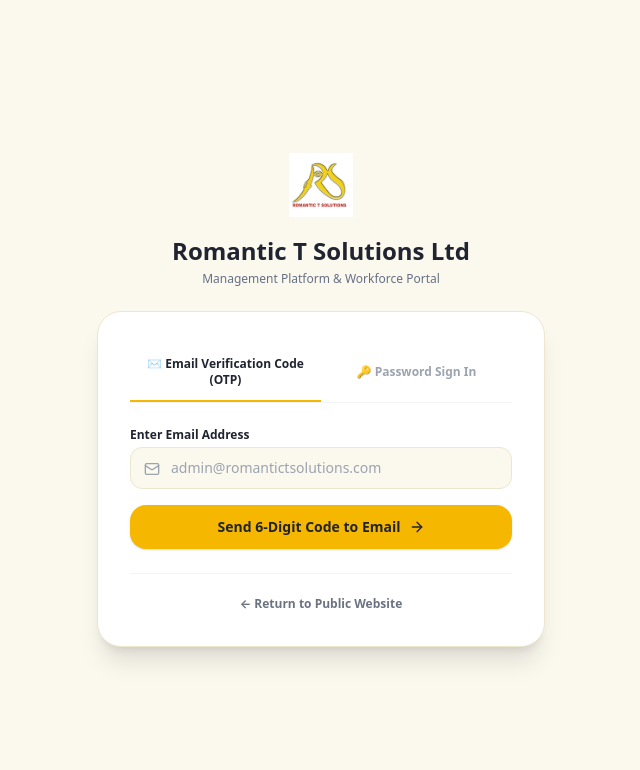
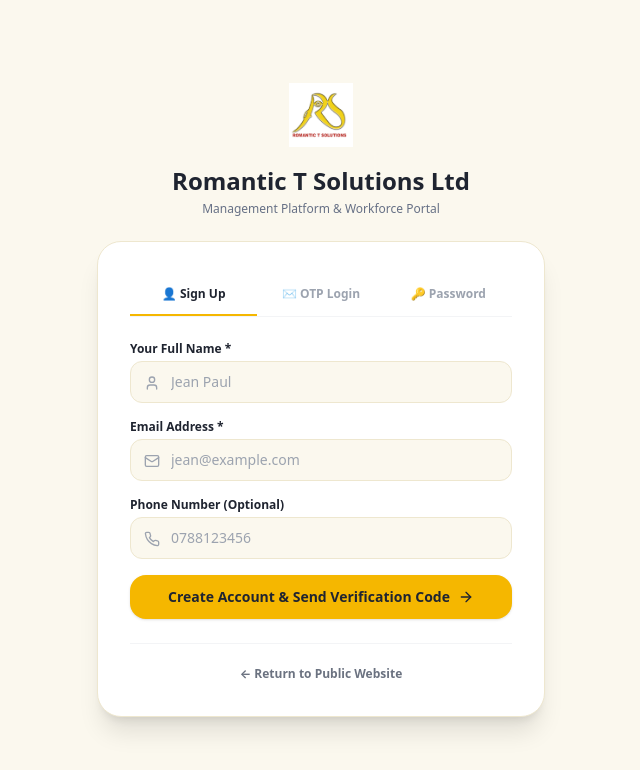
Before and after one commit to benirbenjamin/isando, a React (Vite) app: page /login in a window 1280 px wide. Shown: the top 770 px of the page, without its empty margins (319-959 px from the left). Built offline with nearby package versions, Linux system fonts and the light colour scheme; the HTML template or start-up script is replaced by a standard one.

Commit message:
Add User Signup flow, OTP email verification auto-login, and remove OTP exposure

```diff
--- a/src/context/AuthContext.jsx
+++ b/src/context/AuthContext.jsx
@@ -23,6 +23,10 @@
       setLoading(false);
     }
   }, []);
+
+  const signup = async (fullName, email, phone) => {
+    return api.post('/auth/signup', { fullName, email, phone });
+  };
 
   const requestOtp = async (email) => {
     return api.post('/auth/request-otp', { email });
@@ -57,6 +61,7 @@
     <AuthContext.Provider value={{
       user,
       loading,
+      signup,
       requestOtp,
       verifyOtp,
       loginWithPassword,
--- a/src/pages/LoginPage.jsx
+++ b/src/pages/LoginPage.jsx
@@ -1,32 +1,47 @@
 import React, { useState } from 'react';
 import { useNavigate, Link } from 'react-router-dom';
-import { KeyRound, Mail, ArrowRight, ShieldCheck, Lock } from 'lucide-react';
+import { KeyRound, Mail, ArrowRight, User, Lock, Phone } from 'lucide-react';
 import { useAuth } from '../context/AuthContext';
 
 export default function LoginPage() {
-  const [tab, setTab] = useState('otp'); // 'otp' or 'password'
+  const [tab, setTab] = useState('signup'); // 'signup', 'otp', 'password'
+  const [fullName, setFullName] = useState('');
   const [email, setEmail] = useState('');
+  const [phone, setPhone] = useState('');
   const [otpCode, setOtpCode] = useState('');
   const [password, setPassword] = useState('');
-  const [step, setStep] = useState(1); // 1 = enter email, 2 = enter code
+  const [step, setStep] = useState(1); // 1 = enter details/email, 2 = enter 6-digit OTP code
   const [loading, setLoading] = useState(false);
   const [error, setError] = useState('');
-  const [devOtpInfo, setDevOtpInfo] = useState('');
 
-  const { requestOtp, verifyOtp, loginWithPassword } = useAuth();
+  const { signup, requestOtp, verifyOtp, loginWithPassword } = useAuth();
   const navigate = useNavigate();
 
+  // Handle Signup
+  const handleSignup = async (e) => {
+    e.preventDefault();
+    setError('');
+    setLoading(true);
+
+    try {
+      await signup(fullName, email, phone);
+      setStep(2); // Move to OTP verification screen
+    } catch (err) {
+      setError(err.message || 'Failed to process signup');
+    } finally {
+      setLoading(false);
+    }
+  };
+
+  // Handle Request OTP for existing email
   const handleRequestOtp = async (e) => {
     e.preventDefault();
     setError('');
     setLoading(true);
 
     try {
-      const res = await requestOtp(email);
+      await requestOtp(email);
       setStep(2);
-      if (res.devCode) {
-        setDevOtpInfo(`[DEV CODE]: ${res.devCode}`);
-      }
     } catch (err) {
       setError(err.message || 'Failed to send verification code');
     } finally {
@@ -34,6 +49,7 @@
     }
   };
 
+  // Handle Verify OTP and Auto Login
   const handleVerifyOtp = async (e) => {
     e.preventDefault();
     setError('');
@@ -41,7 +57,7 @@
 
     try {
       await verifyOtp(email, otpCode);
-      navigate('/dashboard');
+      navigate('/dashboard'); // Automatically log in and redirect
     } catch (err) {
       setError(err.message || 'Verification failed');
     } finally {
@@ -49,6 +65,7 @@
     }
   };
 
+  // Handle Password Login Fallback
   const handlePasswordLogin = async (e) => {
     e.preventDefault();
     setError('');
@@ -88,16 +105,22 @@
         {/* Auth Mode Tabs */}
         <div className="flex border-b border-gray-100 mb-6 font-bold text-xs">
           <button
-            onClick={() => { setTab('otp'); setError(''); }}
+            onClick={() => { setTab('signup'); setStep(1); setError(''); }}
+            className={`flex-1 py-3 text-center border-b-2 transition ${tab === 'signup' ? 'border-brand-yellow text-brand-dark font-extrabold' : 'border-transparent text-gray-400 hover:text-gray-600'}`}
+          >
+            👤 Sign Up
+          </button>
+          <button
+            onClick={() => { setTab('otp'); setStep(1); setError(''); }}
             className={`flex-1 py-3 text-center border-b-2 transition ${tab === 'otp' ? 'border-brand-yellow text-brand-dark font-extrabold' : 'border-transparent text-gray-400 hover:text-gray-600'}`}
           >
-            ✉️ Email Verification Code (OTP)
+            ✉️ OTP Login
           </button>
           <button
             onClick={() => { setTab('password'); setError(''); }}
             className={`flex-1 py-3 text-center border-b-2 transition ${tab === 'password' ? 'border-brand-yellow text-brand-dark font-extrabold' : 'border-transparent text-gray-400 hover:text-gray-600'}`}
           >
-            🔑 Password Sign In
+            🔑 Password
           </button>
         </div>
 
@@ -107,14 +130,116 @@
           </div>
         )}
 
-        {/* TAB 1: OTP Email Login */}
+        {/* STEP 2: VERIFY OTP CODE (COMMON FOR SIGNUP & OTP LOGIN) */}
+        {step === 2 && (tab === 'signup' || tab === 'otp') ? (
+          <form onSubmit={handleVerifyOtp} className="space-y-4">
+            <div className="bg-brand-soft border border-brand-border p-3 rounded-xl text-xs text-brand-dark flex justify-between items-center">
+              <span>Verification sent to: <strong>{email}</strong></span>
+              <button type="button" onClick={() => setStep(1)} className="text-brand-red font-bold hover:underline">Edit Email</button>
+            </div>
+
+            <p className="text-xs text-gray-500">
+              Please check your email inbox for the 6-digit verification code and enter it below.
+            </p>
+
+            <div>
+              <label className="text-xs font-extrabold text-brand-dark block mb-1">
+                Enter 6-Digit Code
+              </label>
+              <div className="relative">
+                <KeyRound className="w-4 h-4 text-gray-400 absolute left-3.5 top-3.5" />
+                <input
+                  type="text"
+                  maxLength={6}
+                  required
+                  placeholder="123456"
+                  value={otpCode}
+                  onChange={(e) => setOtpCode(e.target.value)}
+                  className="w-full pl-10 pr-4 py-2.5 bg-brand-soft border border-brand-border rounded-xl text-lg font-black tracking-widest text-center focus:outline-none focus:ring-2 focus:ring-brand-yellow"
+                />
+              </div>
+            </div>
+
+            <button
+              type="submit"
+              disabled={loading}
+              className="w-full bg-brand-red hover:bg-brand-redDark text-white py-3 rounded-2xl font-black text-sm shadow transition flex items-center justify-center gap-2"
+            >
+              {loading ? 'Verifying...' : 'Verify Code & Sign In Automatically'}
+            </button>
+          </form>
+        ) : (
+          <>
+            {/* TAB 1: SIGNUP */}
+            {tab === 'signup' && (
+              <form onSubmit={handleSignup} className="space-y-4">
+                <div>
+                  <label className="text-xs font-extrabold text-brand-dark block mb-1">
+                    Your Full Name *
+                  </label>
+                  <div className="relative">
+                    <User className="w-4 h-4 text-gray-400 absolute left-3.5 top-3.5" />
+                    <input
+                      type="text"
+                      required
+                      placeholder="Jean Paul"
+                      value={fullName}
+                      onChange={(e) => setFullName(e.target.value)}
+                      className="w-full pl-10 pr-4 py-2.5 bg-brand-soft border border-brand-border rounded-xl text-sm focus:outline-none focus:ring-2 focus:ring-brand-yellow"
+                    />
+                  </div>
+                </div>
+
+                <div>
+                  <label className="text-xs font-extrabold text-brand-dark block mb-1">
+                    Email Address *
+                  </label>
+                  <div className="relative">
+                    <Mail className="w-4 h-4 text-gray-400 absolute left-3.5 top-3.5" />
+                    <input
+                      type="email"
+                      required
+                      placeholder="jean@example.com"
+                      value={email}
+                      onChange={(e) => setEmail(e.target.value)}
+                      className="w-full pl-10 pr-4 py-2.5 bg-brand-soft border border-brand-border rounded-xl text-sm focus:outline-none focus:ring-2 focus:ring-brand-yellow"
+                    />
+                  </div>
+                </div>
+
+                <div>
+                  <label className="text-xs font-extrabold text-brand-dark block mb-1">
+                    Phone Number (Optional)
+                  </label>
+                  <div className="relative">
+                    <Phone className="w-4 h-4 text-gray-400 absolute left-3.5 top-3.5" />
+                    <input
+                      type="tel"
+                      placeholder="0788123456"
+                      value={phone}
+                      onChange={(e) => setPhone(e.target.value)}
+                      className="w-full pl-10 pr-4 py-2.5 bg-brand-soft border border-brand-border rounded-xl text-sm focus:outline-none focus:ring-2 focus:ring-brand-yellow"
+                    />
+                  </div>
+                </div>
+
+                <button
+                  type="submit"
+                  disabled={loading}
+                  className="w-full bg-brand-yellow hover:bg-brand-yellowDark text-brand-dark py-3 rounded-2xl font-black text-sm shadow transition flex items-center justify-center gap-2"
+                >
+                  {loading ? 'Processing Signup...' : 'Create Account & Send Verification Code'}
+                  <ArrowRight className="w-4 h-4" />
+                </button>
+              </form>
+            )}
+
+            {/* TAB 2: EXISTING OTP LOGIN */}
             {tab === 'otp' && (
-          <div>
-            {step === 1 ? (
               <form onSubmit={handleRequestOtp} className="space-y-4">
                 <div>
                   <label className="text-xs font-extrabold text-brand-dark block mb-1">
-                    Enter Email Address
+                    Registered Email Address
                   </label>
                   <div className="relative">
                     <Mail className="w-4 h-4 text-gray-400 absolute left-3.5 top-3.5" />
@@ -138,50 +263,9 @@
                   <ArrowRight className="w-4 h-4" />
                 </button>
               </form>
-            ) : (
-              <form onSubmit={handleVerifyOtp} className="space-y-4">
-                <div className="bg-brand-soft border border-brand-border p-3 rounded-xl text-xs text-brand-dark flex justify-between items-center">
-                  <span>Sent to: <strong>{email}</strong></span>
-                  <button type="button" onClick={() => setStep(1)} className="text-brand-red font-bold hover:underline">Change</button>
-                </div>
-
-                {devOtpInfo && (
-                  <div className="bg-amber-100 text-amber-900 border border-amber-300 p-2.5 rounded-xl text-xs font-black text-center">
-                    {devOtpInfo}
-                  </div>
             )}
 
-                <div>
-                  <label className="text-xs font-extrabold text-brand-dark block mb-1">
-                    Enter 6-Digit Verification Code
-                  </label>
-                  <div className="relative">
-                    <KeyRound className="w-4 h-4 text-gray-400 absolute left-3.5 top-3.5" />
-                    <input
-                      type="text"
-                      maxLength={6}
-                      required
-                      placeholder="123456"
-                      value={otpCode}
-                      onChange={(e) => setOtpCode(e.target.value)}
-                      className="w-full pl-10 pr-4 py-2.5 bg-brand-soft border border-brand-border rounded-xl text-lg font-black tracking-widest text-center focus:outline-none focus:ring-2 focus:ring-brand-yellow"
-                    />
-                  </div>
-                </div>
-
-                <button
-                  type="submit"
-                  disabled={loading}
-                  className="w-full bg-brand-red hover:bg-brand-redDark text-white py-3 rounded-2xl font-black text-sm shadow transition flex items-center justify-center gap-2"
-                >
-                  {loading ? 'Verifying...' : 'Verify Code & Sign In'}
-                </button>
-              </form>
-            )}
-          </div>
-        )}
-
-        {/* TAB 2: Password Sign In */}
+            {/* TAB 3: PASSWORD LOGIN FALLBACK */}
             {tab === 'password' && (
               <form onSubmit={handlePasswordLogin} className="space-y-4">
                 <div>
@@ -227,6 +311,8 @@
                 </button>
               </form>
             )}
+          </>
+        )}
 
         <div className="mt-6 pt-4 border-t border-gray-100 text-center">
           <Link to="/" className="text-xs font-bold text-gray-500 hover:text-brand-red">
```
Also changed, not shown: 1 other file (tests, documents, lock files or other folders). Lines whose indentation alone changed are shown as unchanged.
